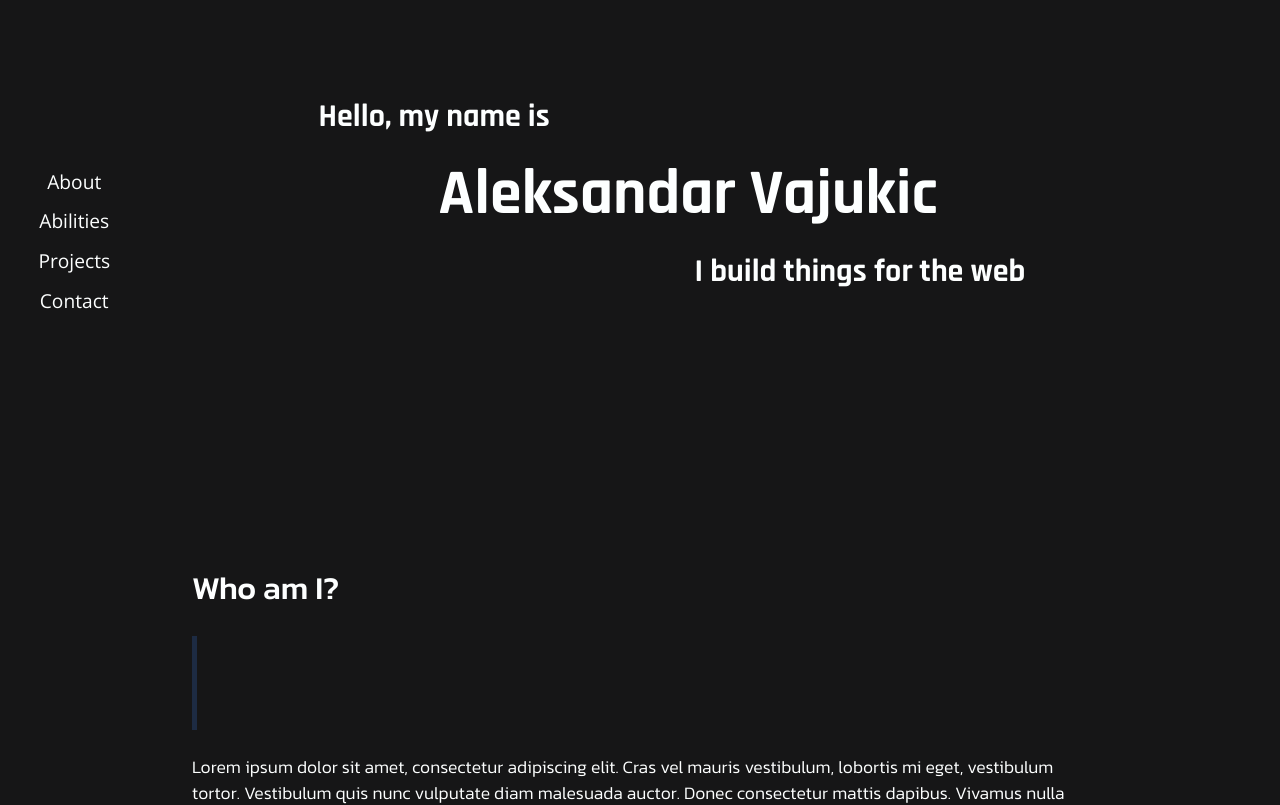
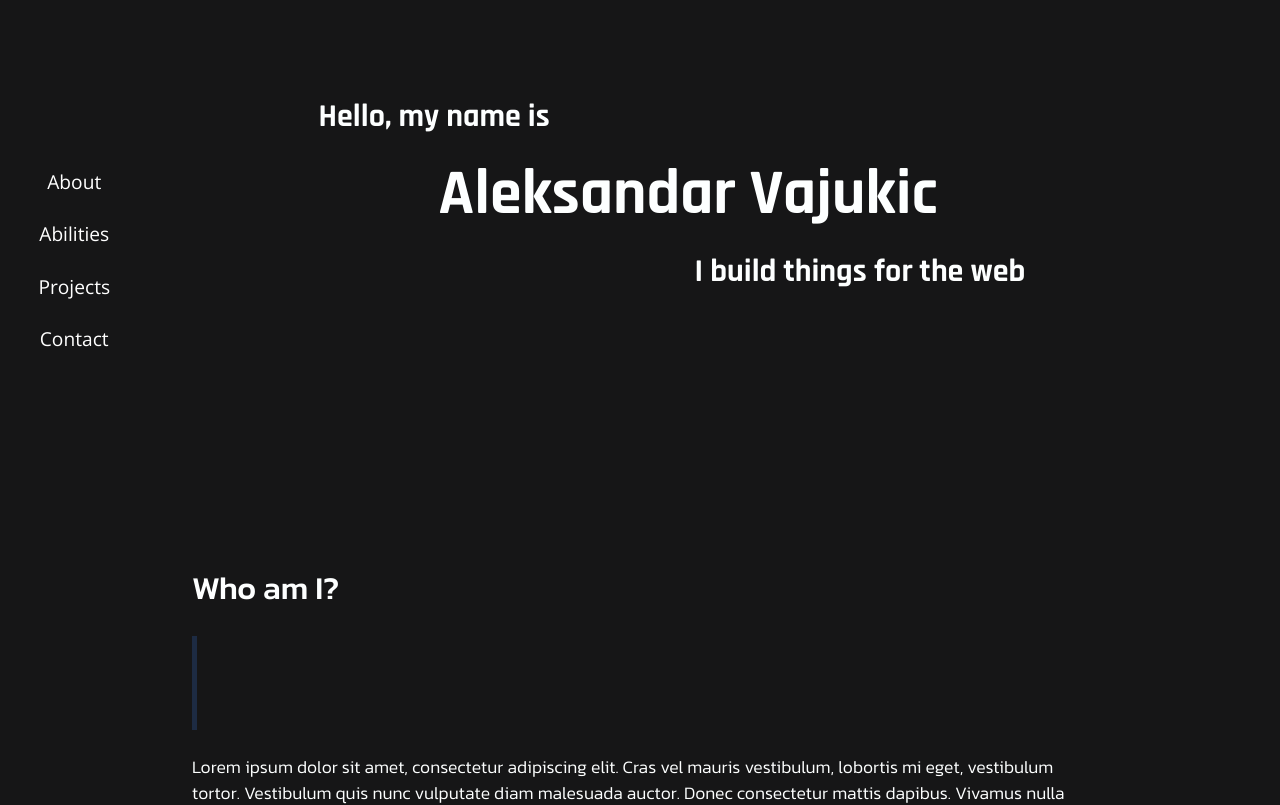
Before and after one commit to vajkke/Portfolio, a React (Create React App) app: page / in a window 1280 px wide. Shown: the top 805 px of the page. Built offline with nearby package versions, Linux system fonts and the light colour scheme.

Commit message:
added effects

```diff
--- a/src/portfolio/Intro/Intro.css
+++ b/src/portfolio/Intro/Intro.css
@@ -17,6 +17,8 @@
 .main-nav ul {
   list-style: none;
   text-align: center;
+  display: flex;
+  flex-direction: column;
 }
 
 .main-nav ul li {
@@ -45,3 +47,34 @@
   margin-left: 23.5rem;
   margin-top: 1rem;
 }
+
+li {
+  background-image: linear-gradient(to right, #2e5eaa, #2e5eaa 50%, #ffff 50%);
+  background-size: 200% 100%;
+  background-position: -100%;
+  display: inline-block;
+  position: relative;
+  -webkit-background-clip: text;
+  -webkit-text-fill-color: transparent;
+  transition: all 0.3s ease-in-out;
+}
+
+li:before {
+  content: "";
+  background: #2e5eaa;
+  display: block;
+  position: absolute;
+  bottom: -3px;
+  left: 0;
+  width: 0;
+  height: 3px;
+  transition: all 0.3s ease-in-out;
+}
+
+li:hover {
+  background-position: 0;
+}
+
+li:hover::before {
+  width: 100%;
+}
--- a/src/portfolio/Projects/Projects.css
+++ b/src/portfolio/Projects/Projects.css
@@ -24,8 +24,8 @@
 .project-container {
   margin-top: 3rem;
   width: 90%;
-  max-width: 800px;
-  padding: 1rem 0;
+  max-width: 850px;
+  padding: 1.5rem 0;
   display: flex;
   flex-direction: column;
   align-items: center;
```
